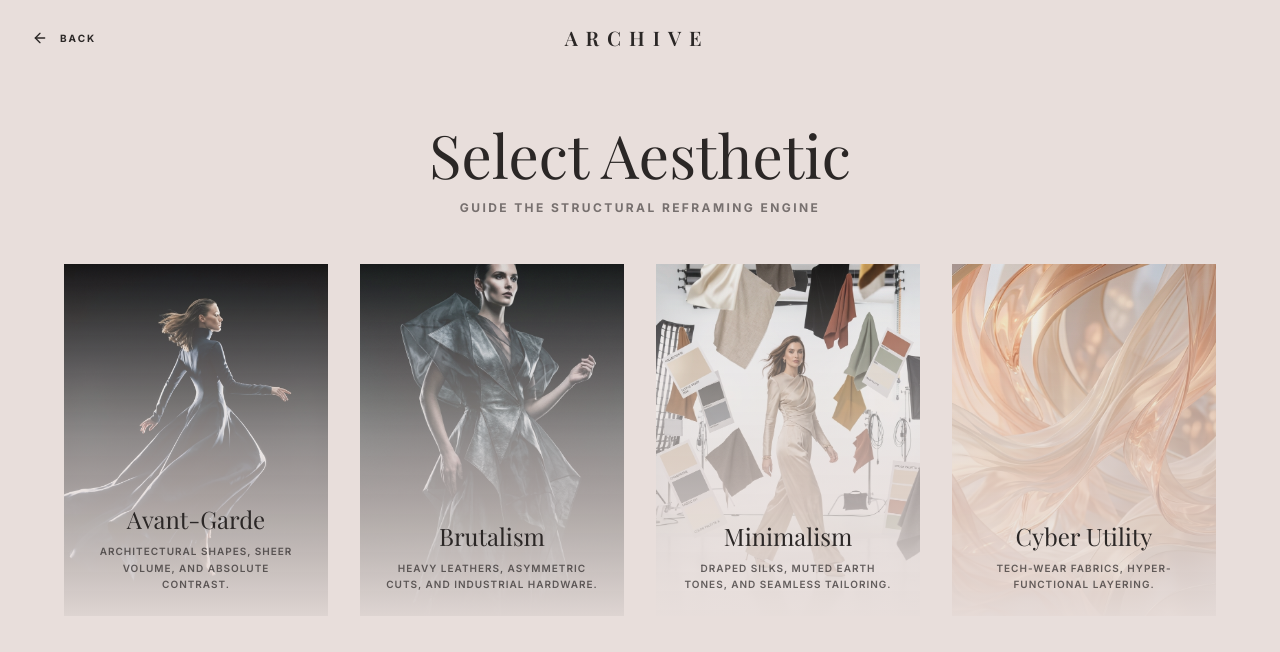
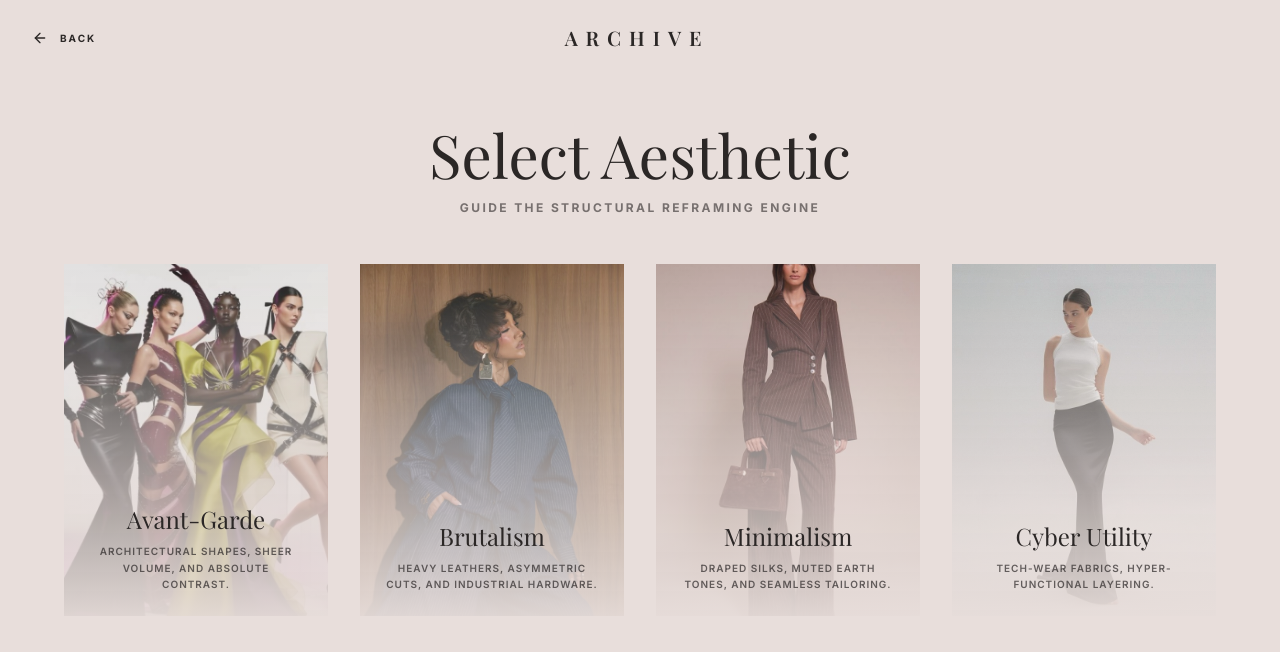
Before and after one commit to HillaryIkhais/AURA-Reframe, a Next.js app in the folder frontend/: page /archive in a window 1280 px wide. Shown: the top 652 px of the page. Built offline with nearby package versions, Linux system fonts and the light colour scheme; a web font is replaced by a local one.

Commit message:
You cam AURA

```diff
--- a/frontend/src/app/archive/page.tsx
+++ b/frontend/src/app/archive/page.tsx
@@ -10,25 +10,25 @@ const ARCHIVE_STYLES = [
     id: "avant-garde",
     title: "Avant-Garde",
     description: "Architectural shapes, sheer volume, and absolute contrast.",
-    image: "/render_1.jpg"
+    image: "/style1.jpg"
   },
   {
     id: "brutalism",
     title: "Brutalism",
     description: "Heavy leathers, asymmetric cuts, and industrial hardware.",
-    image: "/hero_model.jpg"
+    image: "/style2.jpg"
   },
   {
     id: "minimalism",
     title: "Minimalism",
     description: "Draped silks, muted earth tones, and seamless tailoring.",
-    image: "/editorial_hero.jpg"
+    image: "/style3.jpg"
   },
   {
     id: "cyber",
     title: "Cyber Utility",
     description: "Tech-wear fabrics, hyper-functional layering.",
-    image: "/cinematic_bg.jpg"
+    image: "/style4.jpg"
   }
 ];
 
--- a/frontend/src/app/processing/page.tsx
+++ b/frontend/src/app/processing/page.tsx
@@ -38,24 +38,24 @@ export default function ProcessingPage() {
         switch (selectedStyle) {
           case 'brutalism':
             mockRenders = [
-              "/hero_model.jpg",
-              "/editorial_hero.jpg"
+              "/style2.jpg",
+              "/style1.jpg"
             ];
             rationale = "Your structural code aligned with Brutalism demands heavy leathers, asymmetric cuts, and industrial hardware. Function transformed into severe fashion.";
             labels = ["Leather", "Asymmetry", "Hardware", "Function"];
             break;
           case 'minimalism':
             mockRenders = [
-              "/editorial_hero.jpg",
-              "/render_1.jpg"
+              "/style3.jpg",
+              "/style2.jpg"
             ];
             rationale = "Translating your geometry into Fluid Minimalism requires draped silks, muted earth tones, and seamless tailoring. Unobstructed, continuous lines.";
             labels = ["Silk", "Drape", "Earth", "Seamless"];
             break;
           case 'cyber':
             mockRenders = [
-              "/cinematic_bg.jpg",
-              "/hero_model.jpg"
+              "/style4.jpg",
+              "/style3.jpg"
             ];
             rationale = "Your high-contrast structure applied to Cyber Utility yields tech-wear fabrics, hyper-functional layering, and stark monochromatic palettes.";
             labels = ["Tech", "Utility", "Monochrome", "Layers"];
@@ -63,8 +63,8 @@ export default function ProcessingPage() {
           case 'avant-garde':
           default:
             mockRenders = [
-              "/render_1.jpg",
-              "/hero_model.jpg"
+              "/style1.jpg",
+              "/style4.jpg"
             ];
             rationale = "Your structural code demands severe tailoring and sheer volume. We've replaced conventional warmth with absolute form. Silk against skin, structure against void.";
             labels = ["Form", "Structure", "Void", "Avant-Garde"];
```
